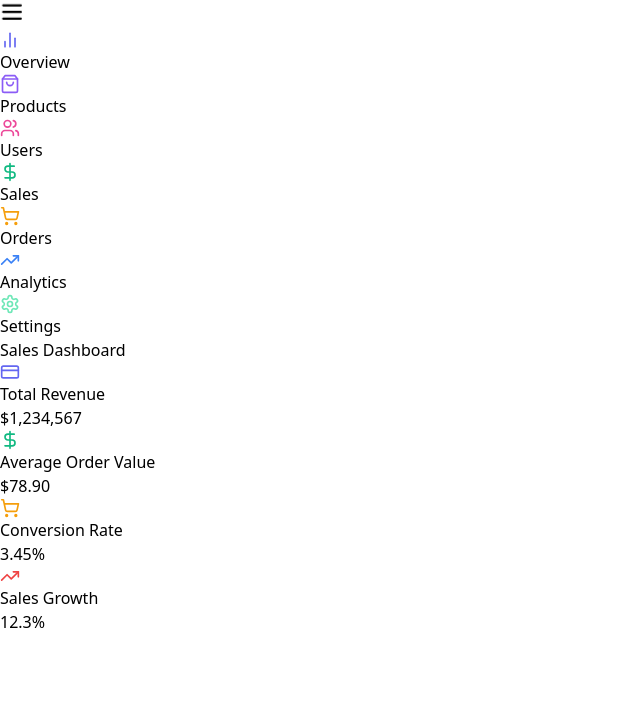
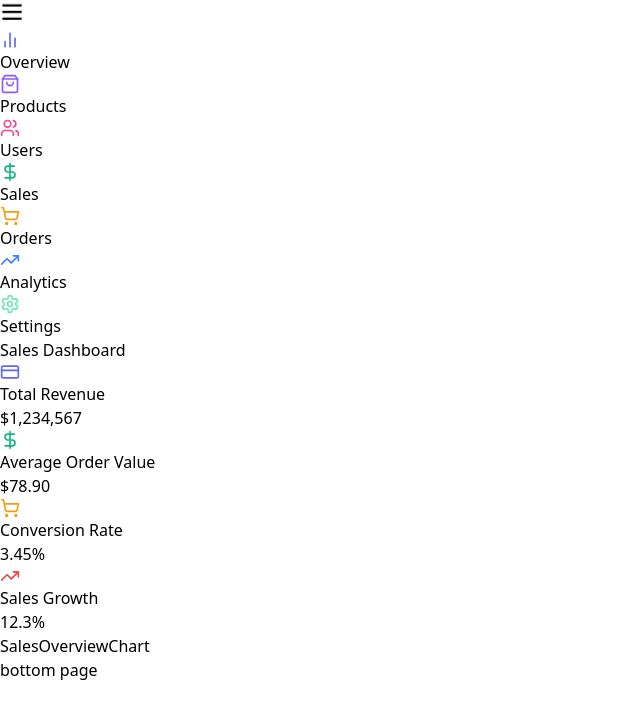
Before and after one commit to MirosBL45/dashboard, a React (Vite) app: page /sales in a window 1280 px wide. Shown: the top 718 px of the page, without its empty margins (0-640 px from the left). Built offline with nearby package versions, Linux system fonts and the light colour scheme.

Commit message:
started SalesOverviewChart

```diff
--- /dev/null
+++ b/src/components/sales/SalesOverviewChart.jsx
@@ -0,0 +1,3 @@
+export default function SalesOverviewChart() {
+  return <div>SalesOverviewChart</div>;
+}
--- /dev/null
+++ b/src/components/sales/w-allSales.jsx
@@ -0,0 +1,3 @@
+import SalesOverviewChart from './SalesOverviewChart';
+
+export { SalesOverviewChart };
--- a/src/pages/SalesPage.jsx
+++ b/src/pages/SalesPage.jsx
@@ -1,9 +1,10 @@
 import { SALES_STATS_SP } from '../data/StatCardItems';
 import {
+  BottomPageWrapper,
   PageWrapper,
   StatCard,
-  // BottomPageWrapper,
 } from '../components/common/w-allCommon';
+import { SalesOverviewChart } from '../components/sales/w-allSales';
 
 export default function SalesPage() {
   return (
@@ -23,6 +24,12 @@ export default function SalesPage() {
           ))}
         </>
       }
+      mainContent={
+        <>
+          <SalesOverviewChart />
+          <BottomPageWrapper>bottom page</BottomPageWrapper>
+        </>
+      }
     />
   );
 }
```
